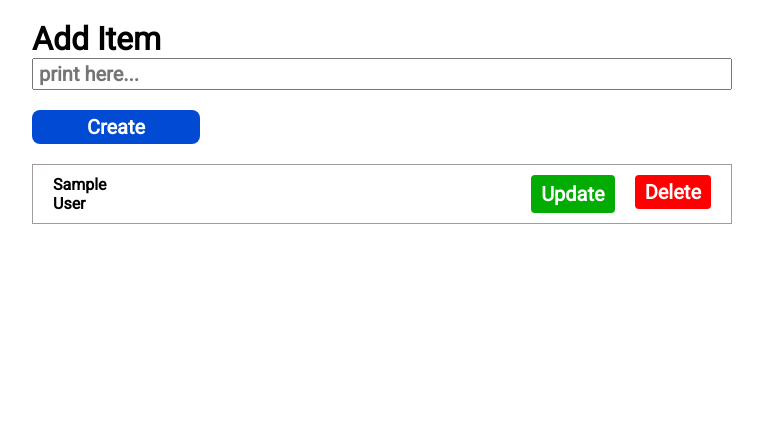
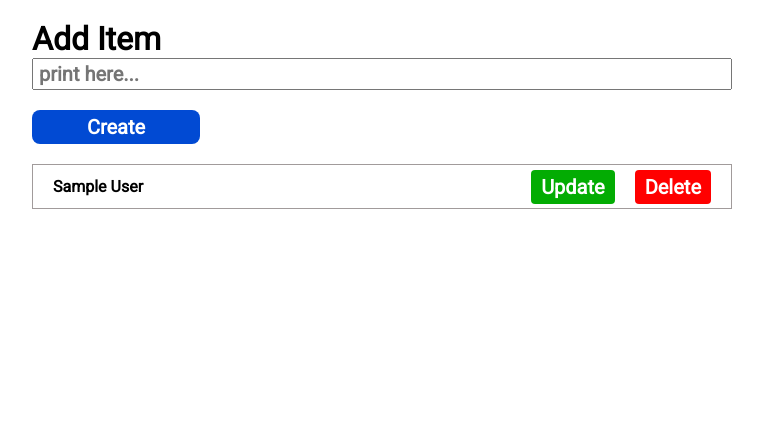
Before and after one commit to SS1L/ToDo, a Django app: page /board/ in a window 1280 px wide. Shown: the part 60-483 px from the top of the page, without its empty margins (258-1021 px from the left). Run offline with Django 3.2, Linux system fonts and the light colour scheme; a user stored in the database is signed in; tables that the repository leaves empty hold one stand-in row (values such as "Sample post").

Commit message:
fix problem with button

```diff
--- a/todoproject/accounts/templates/tasks/todo.html
+++ b/todoproject/accounts/templates/tasks/todo.html
@@ -16,20 +16,22 @@
     </div>
     <ul class='all-item'>
         {% for task in tasks %}
-        <div>
         <li class='create-item'>
             <div class="task-item">
                 {{task}}
             </div>
             <div class="menu-right">
+                <div class="item">
                     <a href="{% url 'update_task' task.id %}" class='update'>Update</a>
+                </div>
+                <div class="item">
                     <form method='POST' action="/deleteTask/{{task.id}}/" class="delete-form">
                         {% csrf_token %}
                         <input type="submit" value="Delete" class="delete-item">
                     </form>
                 </div>
+            </div>
         </li>
-        </div>
         {% endfor %}
     </ul>
 </div>
--- a/todoproject/static/css/style.css
+++ b/todoproject/static/css/style.css
@@ -84,6 +84,7 @@ footer{
     border-radius: 8px;
     border: 0;
     color: var(--white);
+    outline: none;
     font-size: 20px;
     margin-top: 20px;
 }
@@ -93,21 +94,30 @@ footer{
 }
 
 .create-item{
-    display: flex;
+    position: relative;
+    list-style: none;
+    padding: 12px 0;
     border: 1px solid #a19b9b;
-    padding: 10px 0;
 }
 
+
 .task-item {
-    display: flex;
-    align-items: center;
-    margin-left: 20px;
+    display: inline-block;
+    margin: 0 20px;
 }
 
 .menu-right {
     display: flex;
-    width: 100%;
-    justify-content: flex-end;
+    position: absolute;
+    right: 0;
+    top: 0;
+    height: 100%;
+}
+
+.item {
+    display: flex;
+    align-items: center;
+    height: inherit;
 }
 
 .update {
```
Lines whose indentation alone changed are shown as unchanged.
